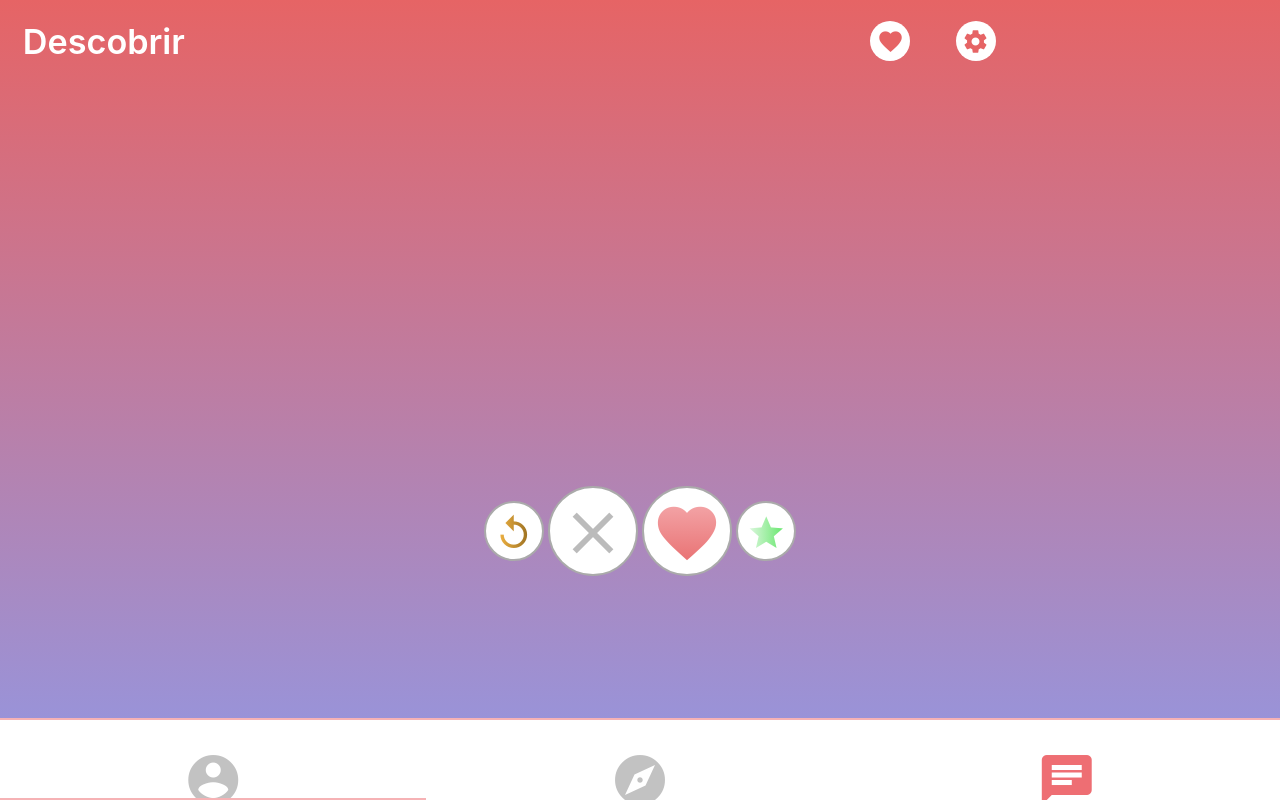
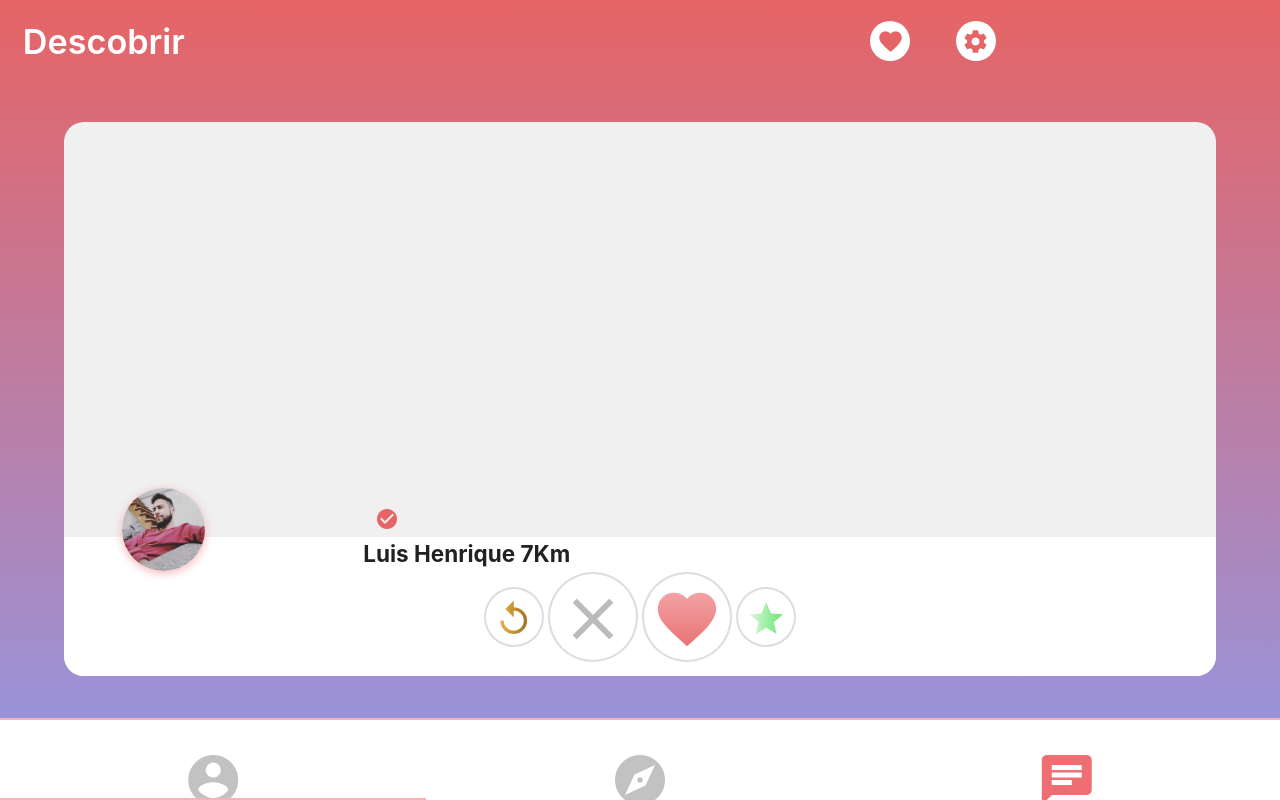
Before and after one commit to RaimundoLima/Swapper, a PHP site: page /main in a window 1280 px wide. Run offline with PHP 8.4, Linux system fonts and the light colour scheme.

Commit message:
Cards iniciados

```diff
--- a/Swapper/View/css/style.css
+++ b/Swapper/View/css/style.css
@@ -143,6 +143,7 @@ html, body {
     width: auto;
     border-radius: 100%;
 }
+
 .perfil_dados .nome{
     text-align: left;
     font-weight: 600;
@@ -343,6 +344,118 @@ html, body {
     margin-top: 5px;
 }
 
+.action-btns{
+    position: absolute;
+    bottom: 8%;
+    left: 0;
+    display: inline-block;
+    width: 100%;
+    text-align: center;
+}
+
+.action-btns > a{
+    background-color: white;
+    border-radius: 100%;
+    display: inline-block;
+    border: 2px rgba(170, 170, 170, 0.4);
+    border-style: solid;
+}
+
+.action-btns .btn-g{
+    color: #9198e5;
+    height: 90px;
+    width: 90px;
+    text-align: center;
+}
+
+.action-btns .btn-g > i{
+    font-size: 70px;
+    line-height: 90px;
+}
+
+.action-btns .btn-p{
+    color: #9198e5;
+    height: 60px;
+    width: 60px;
+    text-align: center;
+    transform: translateY(-25%);
+}
+
+.action-btns .btn-p > i{
+    font-size: 40px;
+    line-height: 60px;
+}
+
+.btn-rever{
+    background: linear-gradient(90deg,#fcbc47, #8d651c);
+    -webkit-background-clip: text;
+    -webkit-text-fill-color: transparent;
+}
+
+.btn-deslike{
+    background: #bbbbbb;
+    -webkit-background-clip: text;
+    -webkit-text-fill-color: transparent;
+}
+
+.btn-like{
+    background: linear-gradient(#f6b2b5, #e66465);
+    -webkit-background-clip: text;
+    -webkit-text-fill-color: transparent;
+}
+
+.btn-superlike{
+    background: linear-gradient(-90deg,#5ee665, #e7f8e8);
+    -webkit-background-clip: text;
+    -webkit-text-fill-color: transparent;
+}
+
+
+.cards{
+    position: absolute;
+    background-color: #f0f0f0;
+    height: 77%;
+    width: 90%;
+    margin: 5%;
+    margin-top: 3%;
+    border-radius: 20px;
+}
+
+.cards .card-imgs{
+    height: 75%;
+}
+
+.cards .card-dados{
+    margin: 0;
+    top: 75%;
+    height: 25%;
+    background-color: white;
+    border-radius: 0px 0px 20px 20px;
+}
+
+.card-dadosNome{
+    font-weight: 700;
+    font-size: 1.5em;
+}
+
+.cards .dados > img{
+    position: absolute;
+    height: 15%;
+    width: auto;
+    left: 5%;
+    top: 66%;
+    border-radius: 100%;
+    box-shadow: 0px 2px 10px #f6b2b5;
+}
+.cards .dados > i{
+    color: #e66465;
+    position: absolute;
+    height: 15%;
+    width: auto;
+    top: 69.5%;
+    left: 27%;
+}
+
 .descobrir_btns{
     position: absolute;
     right: 0;
@@ -429,73 +542,6 @@ html, body {
     margin-bottom: 0.8em;
 }
 
-.action-btns{
-    position: absolute;
-    bottom: 20%;
-    left: 0;
-    display: inline-block;
-    width: 100%;
-    text-align: center;
-}
-
-.action-btns > a{
-    background-color: white;
-    border-radius: 100%;
-    display: inline-block;
-    border: 2px rgba(170, 170, 170, 1);
-    border-style: solid;
-}
-
-.action-btns .btn-g{
-    color: #9198e5;
-    height: 90px;
-    width: 90px;
-    text-align: center;
-}
-
-.action-btns .btn-g > i{
-    font-size: 70px;
-    line-height: 90px;
-}
-
-.action-btns .btn-p{
-    color: #9198e5;
-    height: 60px;
-    width: 60px;
-    text-align: center;
-    transform: translateY(-25%);
-}
-
-.action-btns .btn-p > i{
-    font-size: 40px;
-    line-height: 60px;
-}
-
-.btn-rever{
-    background: linear-gradient(90deg,#fcbc47, #8d651c);
-    -webkit-background-clip: text;
-    -webkit-text-fill-color: transparent;
-}
-.btn-deslike{
-    background: #bbbbbb;
-    -webkit-background-clip: text;
-    -webkit-text-fill-color: transparent;
-}
-.btn-like{
-    background: linear-gradient(#f6b2b5, #e66465);
-    -webkit-background-clip: text;
-    -webkit-text-fill-color: transparent;
-}
-.btn-superlike{
-    background: linear-gradient(-90deg,#5ee665, #e7f8e8);
-    -webkit-background-clip: text;
-    -webkit-text-fill-color: transparent;
-}
-
-
-
-
-
 .font18em{
     font-size: 1.8em !important;
     vertical-align: middle;
--- a/Swapper/View/js/main.js
+++ b/Swapper/View/js/main.js
@@ -14,7 +14,6 @@ function redimensionar(){
     $(".tabs-content").css('height', ($(window).height()*0.90)+'px');
     $(".perfil_tab").css('height', ($(window).height()*0.90)+'px');
     $(".combinacoes_tab").css('height', ($(window).height()*0.90)+'px');
-    $(".card").css('height', ($(window).height()*0.75)+'px');
 }
 
 
--- a/Swapper/View/main.php
+++ b/Swapper/View/main.php
@@ -106,6 +106,19 @@
 
                     <div class="cards">
 
+                        <div class="card-imgs">
+
+                        </div>
+
+                        <div class="card-dados row">
+                            <div class="col s3"></div>
+                            <div class="col s9"><span class="card-dadosNome">Luis Henrique 7Km</span></div>
+
+                        </div>
+                        <div class="dados">
+                            <img src="/View/img/luis.jpg" alt="">
+                            <i class="material-icons">check_circle</i>
+                        </div>
                     </div>
 
                     <div class="action-btns">
```
